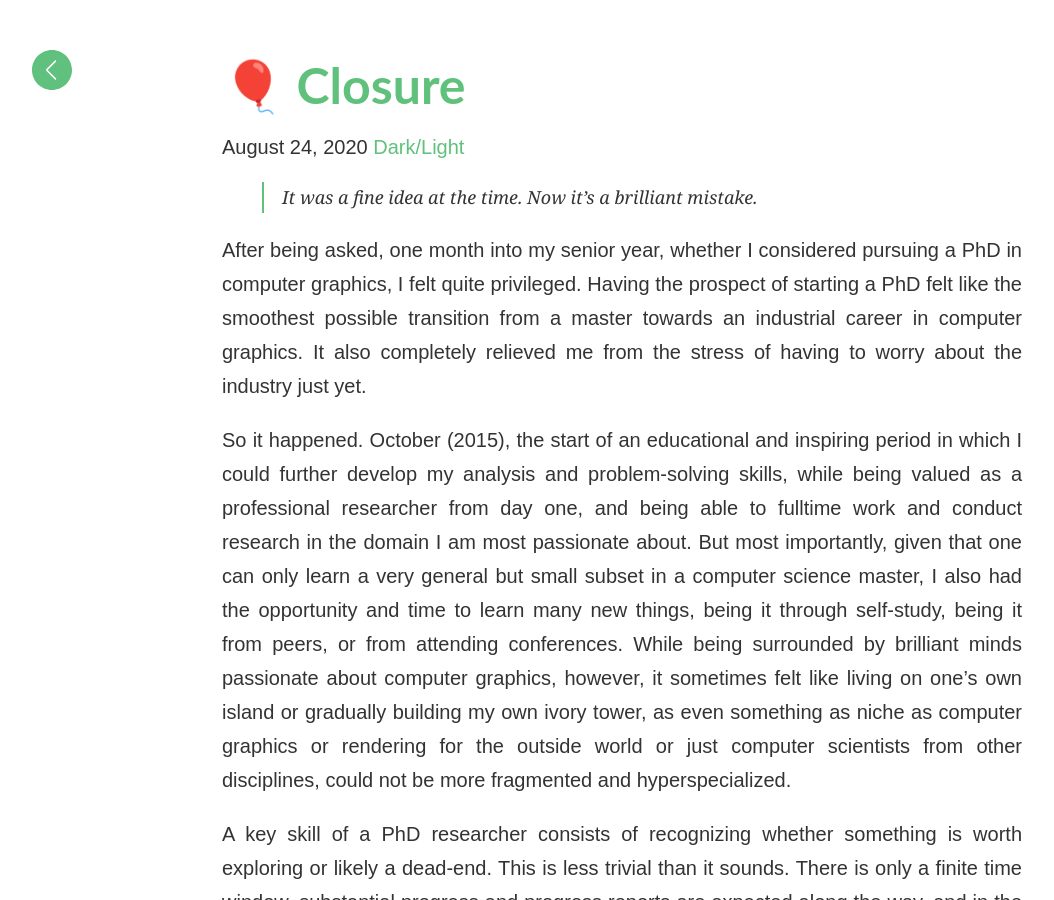
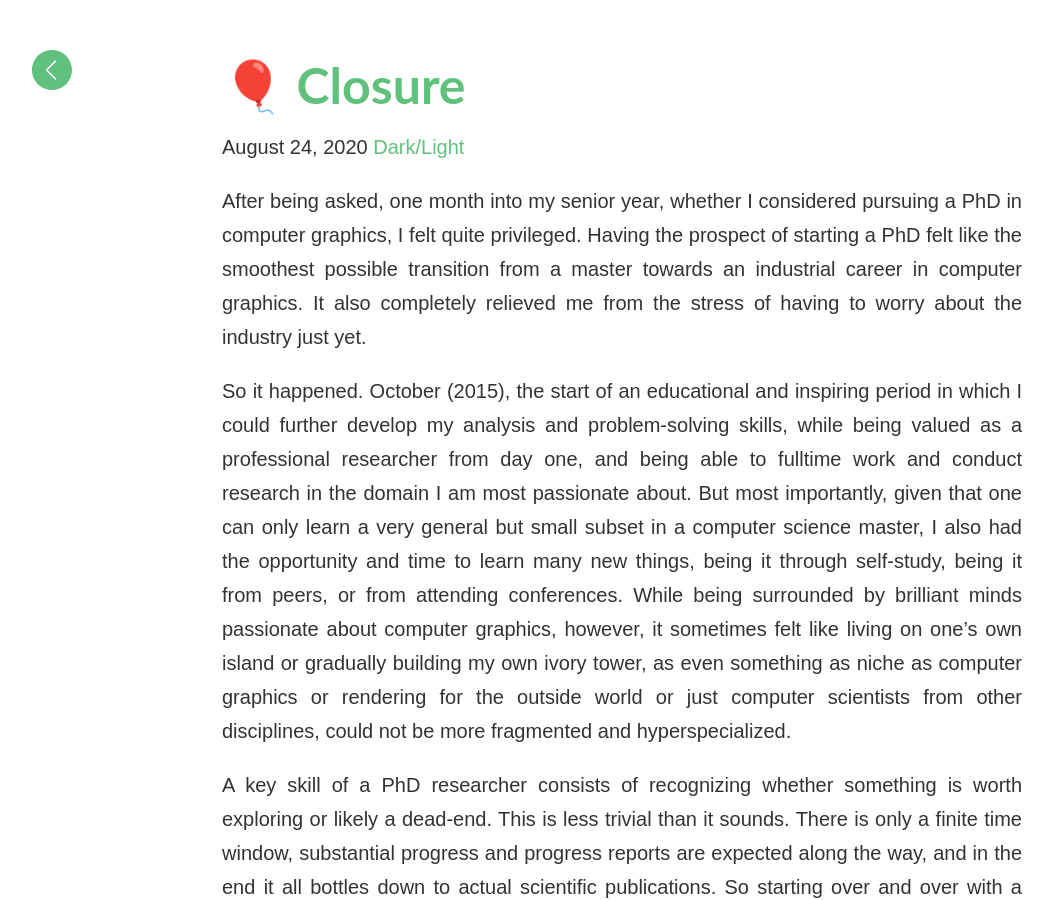
Before and after one commit to matt77hias/Blog, a Jekyll site: the page built from _posts/2020-08-24-closure.md, in a window 1280 px wide and 900 px high. Shown: the whole window, without its empty margins (18-1072 px from the left). Built offline with Jekyll 4.4.1, drawn with Linux system fonts in a browser that asks for light colours; comment, search, counter and statistics services are not loaded.

Commit message:
Update 2020-08-24-closure.md

```diff
--- a/_posts/2020-08-24-closure.md
+++ b/_posts/2020-08-24-closure.md
@@ -4,8 +4,6 @@ title:  "🎈 Closure"
 date:   2020-08-24
 image:  "res/Images/Bansky_Girl-with-Balloon.jpg"
 ---
-
-> It was a fine idea at the time. Now it's a brilliant mistake.
 
 After being asked, one month into my senior year, whether I considered pursuing a PhD in computer graphics, I felt quite privileged. Having the prospect of starting a PhD felt like the smoothest possible transition from a master towards an industrial career in computer graphics. It also completely relieved me from the stress of having to worry about the industry just yet.
 
```
